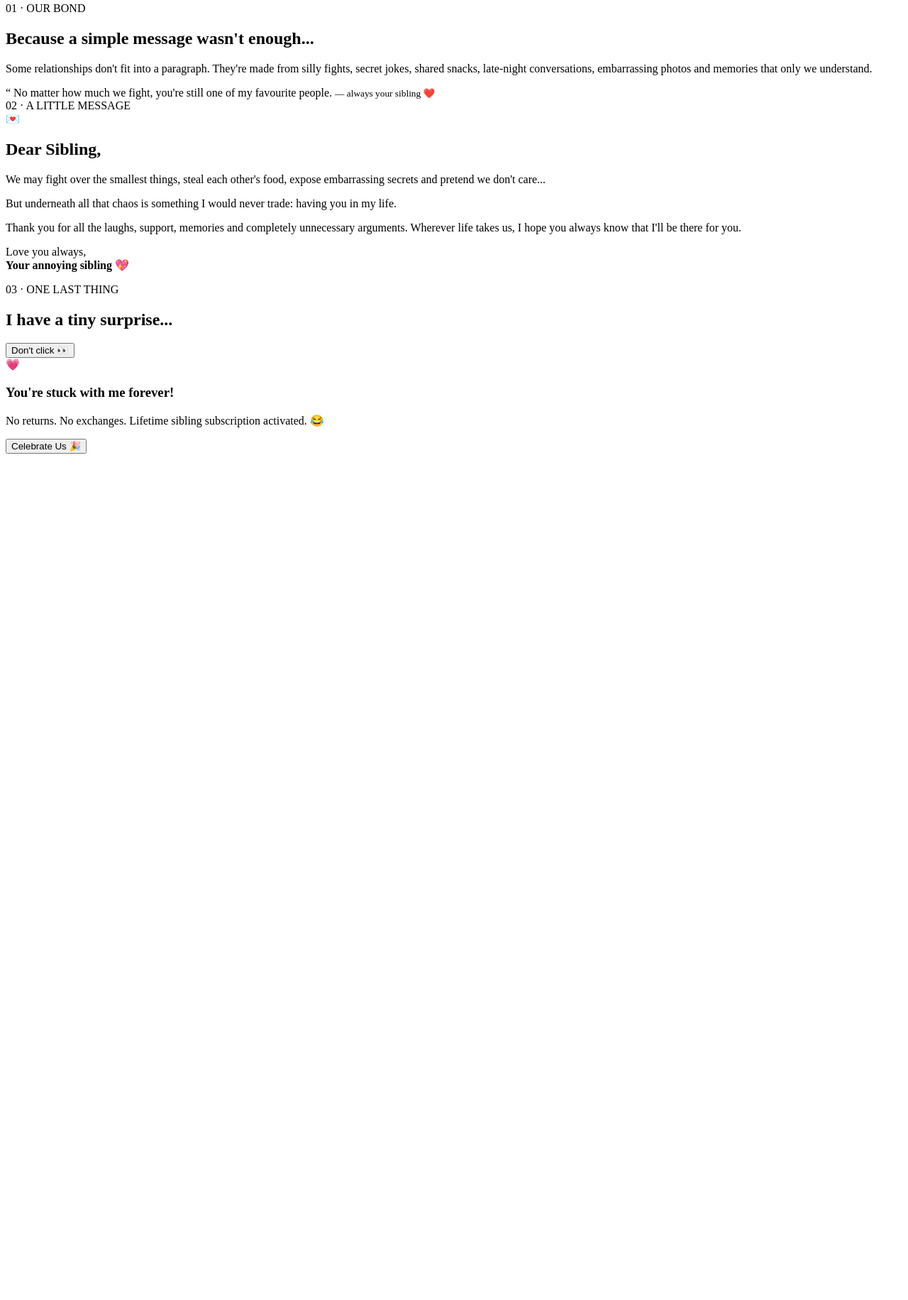
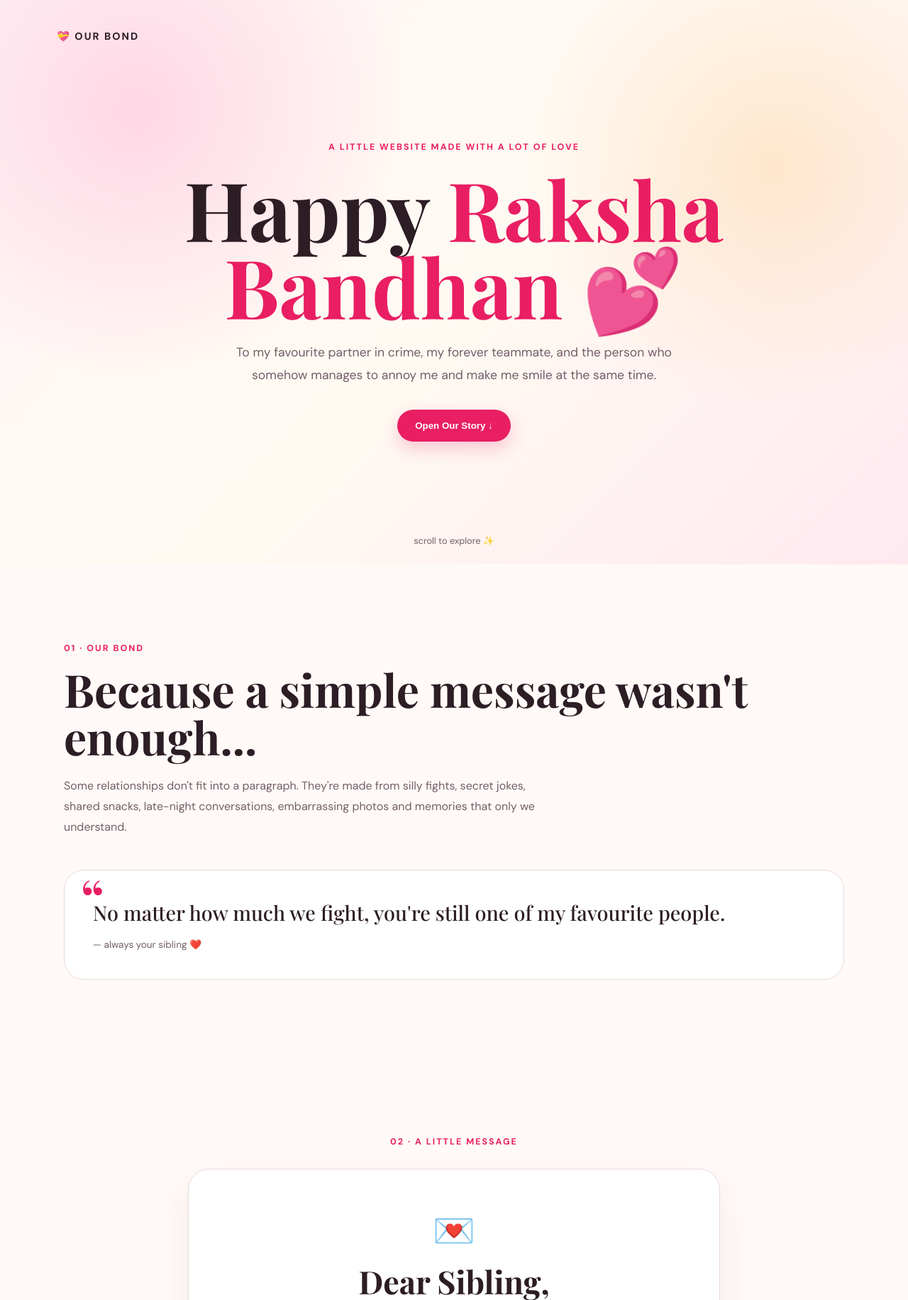
Before and after one commit to aadi8383/sis2, a plain HTML site: page index.html in a window 1280 px wide. Shown: the part 5-1836 px from the top of the page at 71% size. Before the commit the page ends 800 px from the top, so only its background shows below. Drawn offline with nearby package versions, Linux system fonts and the light colour scheme.

Commit message:
Update index.html

```diff
--- a/index.html
+++ b/index.html
@@ -1,58 +1,200 @@
+<!DOCTYPE html>
+<html lang="en">
+<head>
+  <meta charset="UTF-8">
+  <meta name="viewport" content="width=device-width, initial-scale=1.0">
+  <title>Our Sibling Story 💖</title>
+  <link rel="stylesheet" href="style.css">
+</head>
+
+<body>
+
+  <div class="floating-hearts" aria-hidden="true"></div>
+
+  <!-- HERO SECTION -->
+  <header class="hero">
+
+    <nav>
+      <div class="brand">💝 OUR BOND</div>
+    </nav>
+
+    <div class="hero-content">
+
+      <p class="eyebrow">
+        A little website made with a lot of love
+      </p>
+
+      <h1>
+        Happy <span>Raksha Bandhan</span> 💕
+      </h1>
+
+      <p class="subtitle">
+        To my favourite partner in crime, my forever teammate,
+        and the person who somehow manages to annoy me and make me smile
+        at the same time.
+      </p>
+
+      <button
+        class="primary-btn"
+        onclick="scrollToSection('letter')">
+        Open Our Story ↓
+      </button>
+
+    </div>
+
+    <div class="scroll-hint">
+      scroll to explore ✨
+    </div>
+
+  </header>
+
+
+  <!-- MAIN CONTENT -->
   <main>
+
+    <!-- 01 · OUR BOND -->
     <section class="intro section">
-    <div class="section-tag">01 · OUR BOND</div>
-    <h2>Because a simple message wasn't enough...</h2>
+
+      <div class="section-tag">
+        01 · OUR BOND
+      </div>
+
+      <h2>
+        Because a simple message wasn't enough...
+      </h2>
+
       <p>
         Some relationships don't fit into a paragraph. They're made from
         silly fights, secret jokes, shared snacks, late-night conversations,
         embarrassing photos and memories that only we understand.
       </p>
+
       <div class="quote-card">
+
         <span>“</span>
+
         No matter how much we fight, you're still one of my favourite people.
-      <small>— always your sibling ❤️</small>
+
+        <small>
+          — always your sibling ❤️
+        </small>
+
       </div>
+
     </section>
 
-  <section class="letter section">
-    <div class="section-tag">02 · A LITTLE MESSAGE</div>
+
+    <!-- 02 · A LITTLE MESSAGE -->
+    <section id="letter" class="letter section">
+
+      <div class="section-tag">
+        02 · A LITTLE MESSAGE
+      </div>
+
       <div class="letter-card">
-      <div class="letter-top">💌</div>
-      <h2>Dear Sibling,</h2>
+
+        <div class="letter-top">
+          💌
+        </div>
+
+        <h2>
+          Dear Sibling,
+        </h2>
+
         <p>
           We may fight over the smallest things, steal each other's food,
           expose embarrassing secrets and pretend we don't care...
         </p>
+
         <p>
           But underneath all that chaos is something I would never trade:
           having you in my life.
         </p>
+
         <p>
           Thank you for all the laughs, support, memories and completely
           unnecessary arguments. Wherever life takes us, I hope you always
           know that I'll be there for you.
         </p>
+
         <p class="signature">
           Love you always,<br>
           <strong>Your annoying sibling 💖</strong>
         </p>
+
       </div>
+
     </section>
 
+
+    <!-- 03 · ONE LAST THING -->
     <section class="surprise section">
-    <div class="section-tag">03 · ONE LAST THING</div>
-    <h2>I have a tiny surprise...</h2>
-    <button id="surpriseBtn" class="primary-btn">Don't click 👀</button>
 
-    <div id="surpriseBox" class="surprise-box hidden">
-      <div class="big-heart">💗</div>
-      <h3>You're stuck with me forever!</h3>
+      <div class="section-tag">
+        03 · ONE LAST THING
+      </div>
+
+      <h2>
+        I have a tiny surprise...
+      </h2>
+
+      <button
+        id="surpriseBtn"
+        class="primary-btn">
+        Don't click 👀
+      </button>
+
+      <div
+        id="surpriseBox"
+        class="surprise-box hidden">
+
+        <div class="big-heart">
+          💗
+        </div>
+
+        <h3>
+          You're stuck with me forever!
+        </h3>
+
         <p>
           No returns. No exchanges. Lifetime sibling subscription activated. 😂
         </p>
-      <button class="secondary-btn" onclick="celebrate()">
+
+        <button
+          class="secondary-btn"
+          onclick="celebrate()">
           Celebrate Us 🎉
         </button>
+
       </div>
+
     </section>
+
   </main>
+
+
+  <!-- FOOTER -->
+  <footer>
+
+    <p>
+      Made with ❤️, memories & a little bit of sibling chaos.
+    </p>
+
+    <p class="tiny">
+      Happy Raksha Bandhan ✨
+    </p>
+
+  </footer>
+
+
+  <!-- BACKGROUND MUSIC -->
+  <audio id="bgMusic" loop>
+    <!-- Add your own MP3 URL/file here -->
+  </audio>
+
+
+  <!-- JAVASCRIPT -->
+  <script src="script.js"></script>
+
+</body>
+</html>
```
Lines whose indentation alone changed are shown as unchanged.
